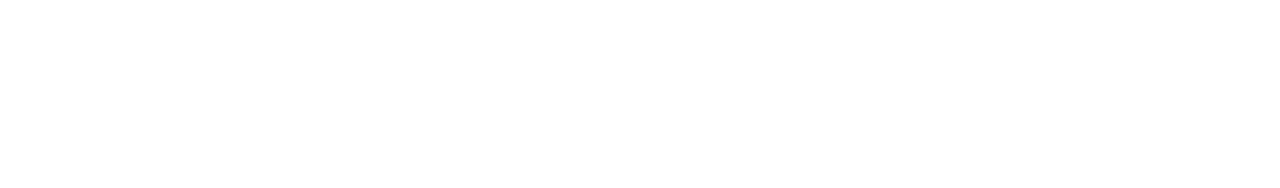
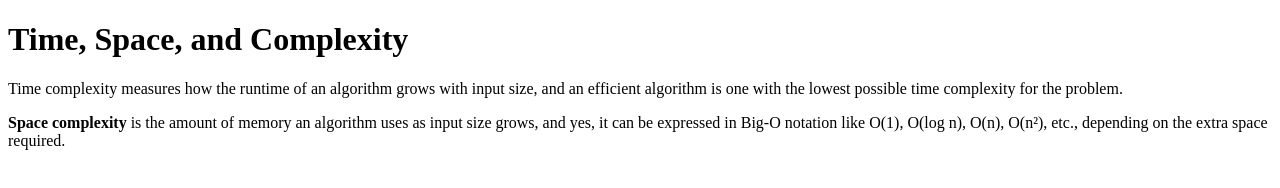
Before and after one commit to acciojob/time-and-space-complexity-Akashyadav1997, a website: page main.html in a window 1280 px wide. Drawn offline with Linux system fonts and the light colour scheme.

Commit message:
created a submission

```diff
--- a/main.html
+++ b/main.html
@@ -8,7 +8,10 @@
 
 <body>
 	<!-- the entire body must be written by student -->
-    <script type="text/javascript" src="./script.js">
+	<h1>Time, Space, and Complexity </h1>
+	<p>Time complexity measures how the runtime of an algorithm grows with input size, and an efficient algorithm is one with the lowest possible time complexity for the problem.</p>
+    <p><b>Space complexity</b> is the amount of memory an algorithm uses as input size grows, and yes, it can be expressed in Big-O notation like O(1), O(log n), O(n), O(n²), etc., depending on the extra space required.</p>
+	<script type="text/javascript" src="./script.js">
 </script>
 
 </body>
```
